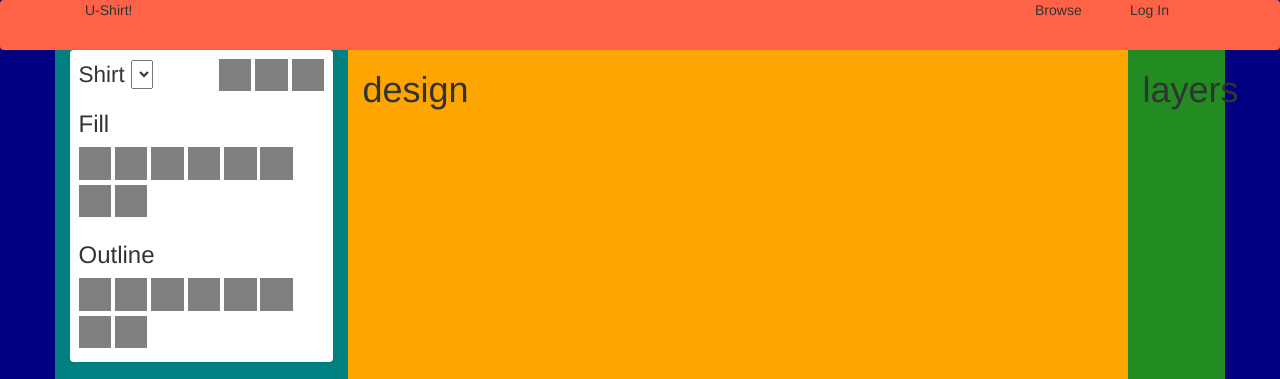
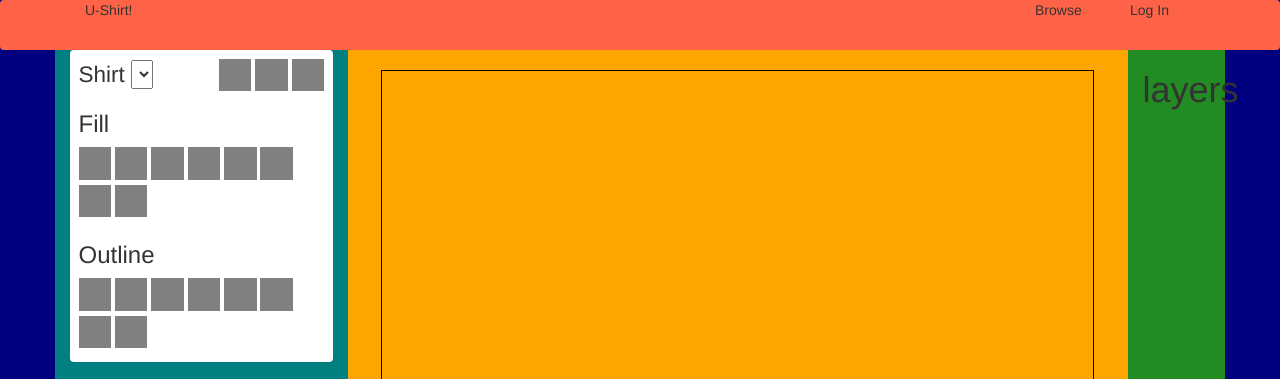
Before and after one commit to aoswalt/u-shirt, a website: page src/index.html in a window 1280 px wide. Shown: the top 379 px of the page. Drawn offline with nearby package versions, Linux system fonts and the light colour scheme; some packages are replaced by stand-ins of ours; a script that the page names is missing.

Commit message:
add design canvas

```diff
--- a/public/style.css
+++ b/public/style.css
@@ -69,3 +69,9 @@ div[ng-click] {
   border-bottom: 7px solid;
   border-top: 0;
 }
+
+canvas {
+  border: 1px solid black;
+  margin-top: 2rem;
+  width: 95%;
+}
--- a/src/app/designer/designer-design.html
+++ b/src/app/designer/designer-design.html
@@ -1 +1 @@
-<h1>design</h1>
+<canvas class="center-block" width="1300px" height="1500px"></canvas>
--- a/src/style.css
+++ b/src/style.css
@@ -69,3 +69,9 @@ div[ng-click] {
   border-bottom: 7px solid;
   border-top: 0;
 }
+
+canvas {
+  border: 1px solid black;
+  margin-top: 2rem;
+  width: 95%;
+}
```
Also changed, not shown: public/app/designer/designer-design.html (+1 -1 lines).
